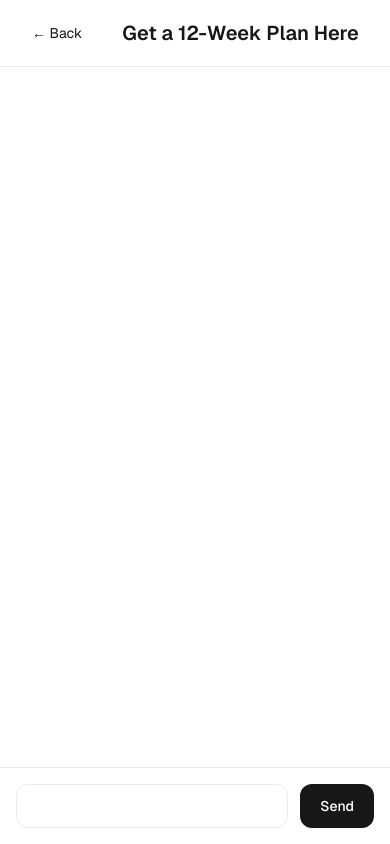
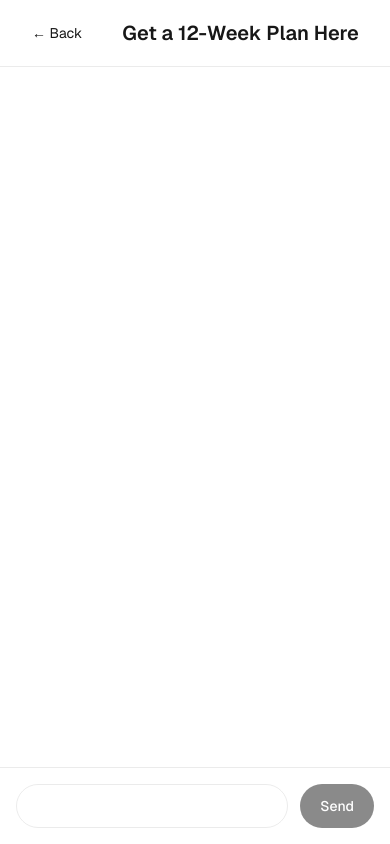
Before and after one commit to wdpowell03/velocity, a Next.js app: page /chat in a window 390 px wide. Built offline with nearby package versions, Linux system fonts and the light colour scheme.

Commit message:
updated css

```diff
--- a/src/app/chat/chat.module.css
+++ b/src/app/chat/chat.module.css
@@ -2,8 +2,9 @@
   --gray-rgb: 0, 0, 0;
   --gray-alpha-200: rgba(var(--gray-rgb), 0.08);
   --gray-alpha-100: rgba(var(--gray-rgb), 0.05);
-  --button-primary-hover: #383838;
-  --button-secondary-hover: #f2f2f2;
+  --message-bg-user: var(--foreground);
+  --message-bg-assistant: #f0f0f0;
+  --message-radius: 16px;
 
   display: grid;
   grid-template-rows: auto 1fr auto;
@@ -16,17 +17,20 @@
     --gray-rgb: 255, 255, 255;
     --gray-alpha-200: rgba(var(--gray-rgb), 0.145);
     --gray-alpha-100: rgba(var(--gray-rgb), 0.06);
-    --button-primary-hover: #ccc;
-    --button-secondary-hover: #1a1a1a;
+    --message-bg-assistant: #2a2a2a;
   }
 }
 
 .header {
+  position: sticky;
+  top: 0;
+  background: var(--background);
   padding: 24px;
   display: flex;
   align-items: center;
   gap: 24px;
   border-bottom: 1px solid var(--gray-alpha-200);
+  z-index: 10;
 }
 
 .backButton {
@@ -51,6 +55,7 @@
 .main {
   overflow-y: auto;
   padding: 24px;
+  scroll-behavior: smooth;
 }
 
 .messageContainer {
@@ -65,7 +70,19 @@
   display: flex;
   flex-direction: column;
   gap: 8px;
-  max-width: 80%;
+  max-width: 85%;
+  animation: messageAppear 0.3s ease-out;
+}
+
+@keyframes messageAppear {
+  from {
+    opacity: 0;
+    transform: translateY(10px);
+  }
+  to {
+    opacity: 1;
+    transform: translateY(0);
+  }
 }
 
 .message.assistant {
@@ -77,24 +94,31 @@
 }
 
 .messageContent {
-  padding: 12px 16px;
-  border-radius: 12px;
-  font-size: 14px;
-  line-height: 1.5;
+  padding: 16px 20px;
+  border-radius: var(--message-radius);
+  font-size: 15px;
+  line-height: 1.6;
+  white-space: pre-wrap;
 }
 
 .assistant .messageContent {
-  background: var(--gray-alpha-100);
+  background: var(--message-bg-assistant);
+  border-bottom-left-radius: 4px;
 }
 
 .user .messageContent {
-  background: var(--foreground);
+  background: var(--message-bg-user);
   color: var(--background);
+  border-bottom-right-radius: 4px;
 }
 
 .footer {
+  position: sticky;
+  bottom: 0;
+  background: var(--background);
   border-top: 1px solid var(--gray-alpha-200);
   padding: 24px;
+  z-index: 10;
 }
 
 .inputForm {
@@ -106,58 +130,53 @@
 
 .input {
   flex: 1;
-  padding: 12px 16px;
-  border-radius: 12px;
+  min-height: 48px;
+  padding: 12px 20px;
+  border-radius: 24px;
   border: 1px solid var(--gray-alpha-200);
   background: transparent;
   font-family: inherit;
-  font-size: 14px;
+  font-size: 15px;
   color: inherit;
   outline: none;
-  transition: border-color 0.2s;
+  transition: all 0.2s;
+  resize: none;
 }
 
 .input:focus {
   border-color: var(--foreground);
+  box-shadow: 0 2px 8px rgba(0, 0, 0, 0.05);
 }
 
 .sendButton {
-  padding: 0 20px;
-  border-radius: 12px;
+  padding: 0 24px;
+  height: 48px;
+  border-radius: 24px;
   border: none;
   background: var(--foreground);
   color: var(--background);
   font-family: inherit;
-  font-size: 14px;
+  font-size: 15px;
   font-weight: 500;
   cursor: pointer;
-  transition: background 0.2s;
+  transition: all 0.2s;
 }
 
 .sendButton:hover {
-  background: var(--button-primary-hover);
+  opacity: 0.9;
+  transform: translateY(-1px);
 }
 
-@media (max-width: 600px) {
-  .header {
-    padding: 16px;
-  }
-
-  .main {
-    padding: 16px;
-  }
-
-  .message {
-    max-width: 90%;
-  }
-
-  .footer {
-    padding: 16px;
-  }
+.sendButton:disabled {
+  opacity: 0.5;
+  cursor: not-allowed;
+  transform: none;
 }
 
 .loadingDots {
   display: inline-block;
+  font-size: 16px;
+  letter-spacing: 2px;
 }
 
 .loadingDots::after {
@@ -174,3 +193,37 @@
     width: 1.25em;
   }
 }
+
+@media (max-width: 600px) {
+  .header {
+    padding: 16px;
+  }
+
+  .main {
+    padding: 16px;
+  }
+
+  .message {
+    max-width: 90%;
+  }
+
+  .messageContent {
+    padding: 14px 16px;
+    font-size: 14px;
+  }
+
+  .footer {
+    padding: 16px;
+  }
+
+  .input {
+    font-size: 14px;
+    min-height: 44px;
+  }
+
+  .sendButton {
+    height: 44px;
+    padding: 0 20px;
+    font-size: 14px;
+  }
+}
```
